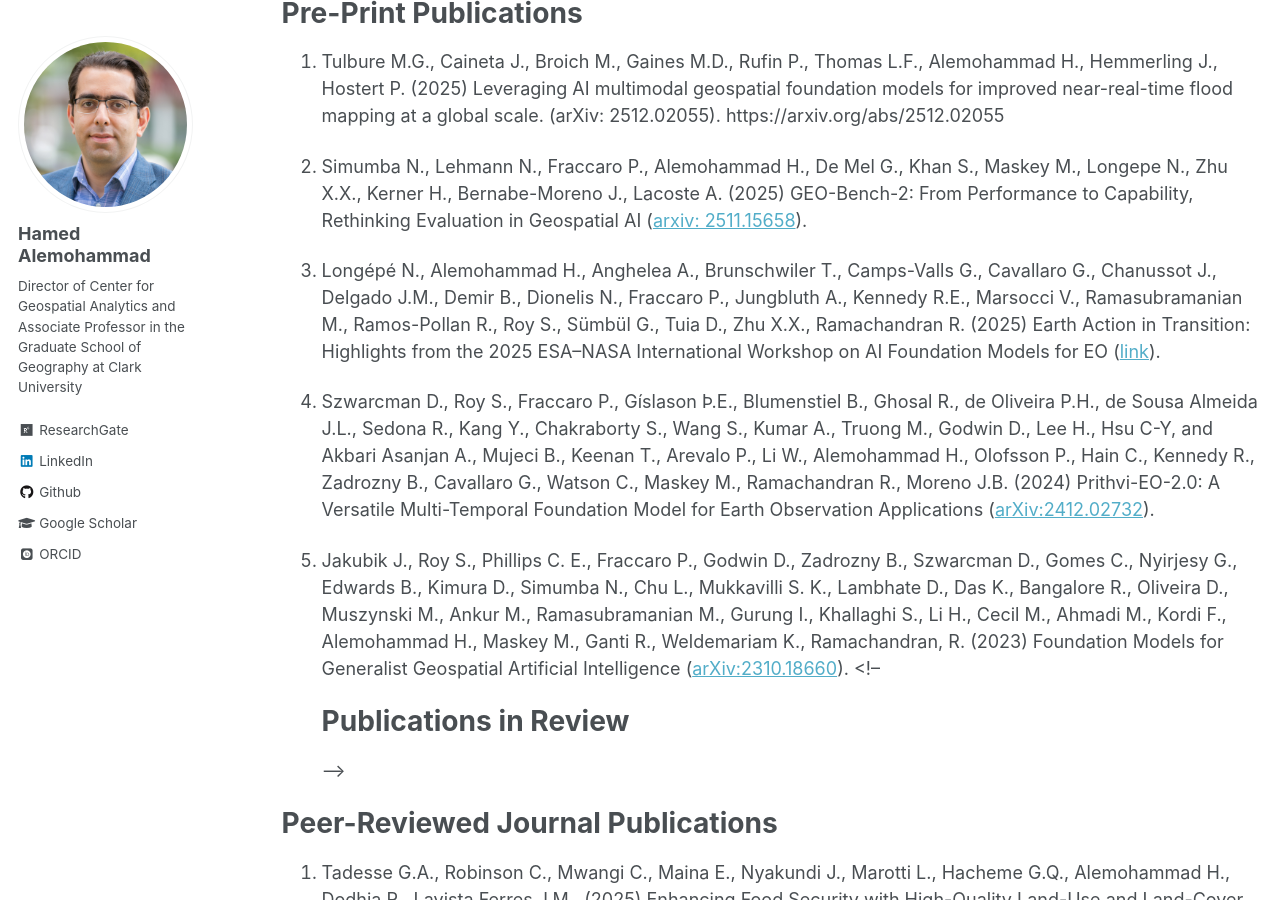
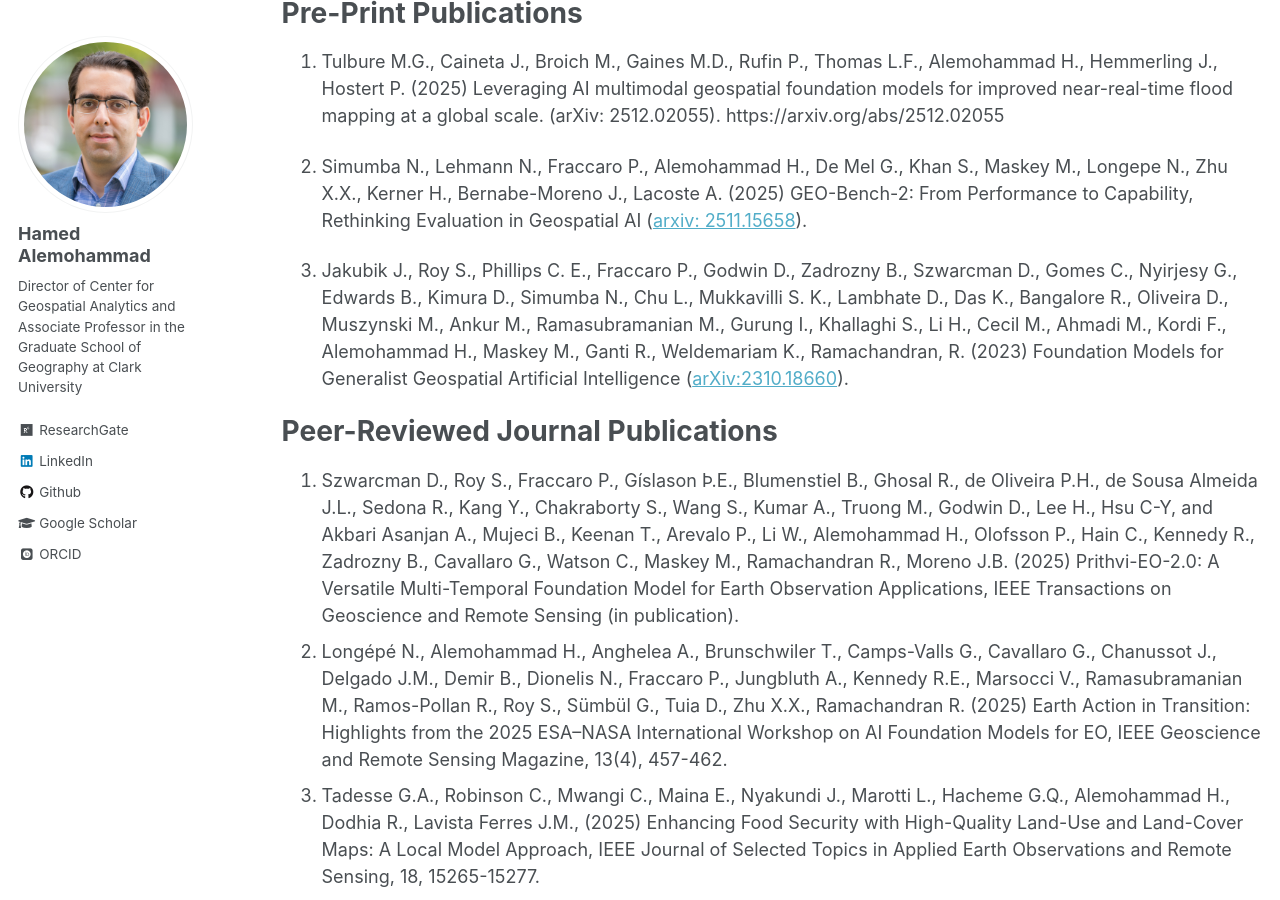
Before and after one commit to HamedAlemo/hamedalemo.github.io, a Jekyll site: the page built from _pages/publications.md, in a window 1280 px wide and 900 px high, scrolled down 218 px. Built offline with Jekyll 4.4.1, drawn with Linux system fonts in a browser that asks for light colours; some web fonts are replaced.

Commit message:
updated pubs

```diff
--- a/_pages/publications.md
+++ b/_pages/publications.md
@@ -23,16 +23,11 @@ You can find the full list of my articles on [my Google Scholar profile](https:/
 
 1. Simumba N., Lehmann N., Fraccaro P., Alemohammad H., De Mel G., Khan S., Maskey M., Longepe N., Zhu X.X., Kerner H., Bernabe-Moreno J., Lacoste A. (2025) GEO-Bench-2: From Performance to Capability, Rethinking Evaluation in Geospatial AI ([arxiv: 2511.15658](https://doi.org/10.48550/arXiv.2511.15658)).
 
-1. Longépé N., Alemohammad H., Anghelea A., Brunschwiler T., Camps-Valls G., Cavallaro G., Chanussot J., Delgado J.M., Demir B., Dionelis N., Fraccaro P., Jungbluth A., Kennedy R.E., Marsocci V., Ramasubramanian M., Ramos-Pollan R., Roy S., Sümbül G., Tuia D., Zhu X.X., Ramachandran R. (2025) Earth Action in Transition: Highlights from the 2025 ESA–NASA International Workshop on AI Foundation Models for EO ([link](https://doi.org/10.22541/au.175346055.53428479/v1)).
-
-1. Szwarcman D., Roy S., Fraccaro P., Gíslason Þ.E., Blumenstiel B., Ghosal R., de Oliveira P.H., de Sousa Almeida J.L., Sedona R., Kang Y., Chakraborty S., Wang S., Kumar A., Truong M., Godwin D., Lee H., Hsu C-Y, and Akbari Asanjan A., Mujeci B., Keenan T., Arevalo P., Li W., Alemohammad H., Olofsson P., Hain C., Kennedy R., Zadrozny B., Cavallaro G., Watson C., Maskey M., Ramachandran R., Moreno J.B. (2024) Prithvi-EO-2.0: A Versatile Multi-Temporal Foundation Model for Earth Observation Applications ([arXiv:2412.02732](https://doi.org/10.48550/arXiv.2412.02732)).
-
 1.	Jakubik J., Roy S., Phillips C. E., Fraccaro P., Godwin D., Zadrozny B., Szwarcman D., Gomes C., Nyirjesy G., Edwards B., Kimura D., Simumba N., Chu L., Mukkavilli S. K., Lambhate D., Das K., Bangalore R., Oliveira D., Muszynski M., Ankur M., Ramasubramanian M., Gurung I., Khallaghi S., Li H., Cecil M., Ahmadi M., Kordi F., Alemohammad H., Maskey M., Ganti R., Weldemariam K., Ramachandran, R. (2023) Foundation Models for Generalist Geospatial Artificial Intelligence ([arXiv:2310.18660](https://doi.org/10.48550/arXiv.2310.18660)).
-<!--
-# Publications in Review
- -->
 
 # Peer-Reviewed Journal Publications
+1.	Szwarcman D., Roy S., Fraccaro P., Gíslason Þ.E., Blumenstiel B., Ghosal R., de Oliveira P.H., de Sousa Almeida J.L., Sedona R., Kang Y., Chakraborty S., Wang S., Kumar A., Truong M., Godwin D., Lee H., Hsu C-Y, and Akbari Asanjan A., Mujeci B., Keenan T., Arevalo P., Li W., Alemohammad H., Olofsson P., Hain C., Kennedy R., Zadrozny B., Cavallaro G., Watson C., Maskey M., Ramachandran R., Moreno J.B. (2025) Prithvi-EO-2.0: A Versatile Multi-Temporal Foundation Model for Earth Observation Applications, IEEE Transactions on Geoscience and Remote Sensing (in publication).
+1.	Longépé N., Alemohammad H., Anghelea A., Brunschwiler T., Camps-Valls G., Cavallaro G., Chanussot J., Delgado J.M., Demir B., Dionelis N., Fraccaro P., Jungbluth A., Kennedy R.E., Marsocci V., Ramasubramanian M., Ramos-Pollan R., Roy S., Sümbül G., Tuia D., Zhu X.X., Ramachandran R. (2025) Earth Action in Transition: Highlights from the 2025 ESA–NASA International Workshop on AI Foundation Models for EO, IEEE Geoscience and Remote Sensing Magazine, 13(4), 457-462.
 1.	Tadesse G.A., Robinson C., Mwangi C., Maina E., Nyakundi J., Marotti L., Hacheme G.Q., Alemohammad H., Dodhia R., Lavista Ferres J.M., (2025) Enhancing Food Security with High-Quality Land-Use and Land-Cover Maps: A Local Model Approach, IEEE Journal of Selected Topics in Applied Earth Observations and Remote Sensing, 18, 15265-15277.
 1.	Hashemi M.G.Z., Alemohammad H., Jalilvand E., Tan P.N., Judge J., Cosh M., Das N.N. (2025) Estimating Crop Biophysical Parameters from Satellite-based SAR and Optical Observations using Self-Supervised Learning with Geospatial Foundation Models, Remote Sensing of Environment, 327, 114825.
 1.	Fluhrer A., Alemohammad H., Jagdhuber T (2025) Analyzing the dihedral scattering component of P-band SAR signals for trunk permittivity estimation – a concept study, Science of Remote Sensing, 11, 100236.
```
